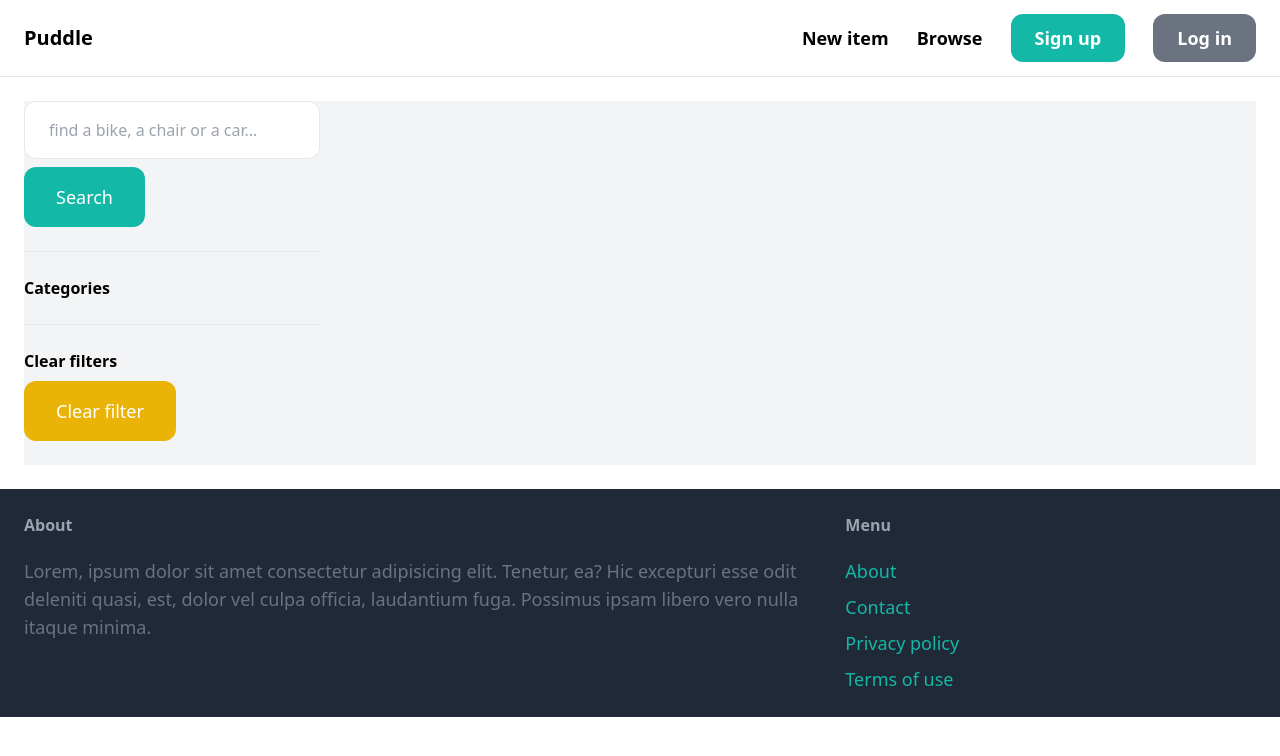
After one commit to kikutan-day65/marketplace-django, a Django app: page /items/ in a window 1280 px wide. The commit adds this page. Shown: the top 756 px of the page. Run offline with Django 4.2, Linux system fonts and the light colour scheme; data that the repository does not hold is empty; some libraries are stand-ins or nearby versions.

Commit message:
build a function to search items

```diff
--- a/core/templates/core/base.html
+++ b/core/templates/core/base.html
@@ -15,7 +15,7 @@
 
         <div class="space-x-6">
             <a href="{% url 'item:new' %}" class="text-lg font-semibold hover:text-gray-500">New item</a>
-            <a href="#" class="text-lg font-semibold hover:text-gray-500">Browse</a>
+            <a href="{% url 'item:items' %}" class="text-lg font-semibold hover:text-gray-500">Browse</a>
 
 
             {% if request.user.is_authenticated %}
--- /dev/null
+++ b/item/templates/item/items.html
@@ -0,0 +1,60 @@
+{% extends 'core/base.html' %}
+
+
+{% block title %}
+    Items
+{% endblock title %}
+
+
+{% block content %}
+    <div class="pb-6 grid grid-cols-4 gap-4 bg-gray-100">
+        <div class="col-span-1">
+            <form method="get" action="{% url 'item:items' %}">
+                <input name="query" class="w-full py-4 px-6 border rounded-xl" type="text" value="{{ query }}" placeholder="find a bike, a chair or a car...">
+
+                <button class="mt-2 py-4 px-8 text-lg bg-teal-500 text-white rounded-xl">Search</button>
+            </form>
+
+            <hr class="my-6">
+
+            <p class="font-semibold">Categories</p>
+            <ul>
+
+                {% for category in categories  %}
+                    <li class="py-2 px-2 rounded-xl {% if category.id == category_id %} bg-gray-200 {% endif %}">
+                        <a href="{% url 'item:items' %}?query={{ query }}&category={{ category.id }}">{{ category.name }}</a>
+                    </li>
+                {% endfor %}
+
+            </ul>
+
+            <hr class="my-6">
+
+            <p class="font-semibold">Clear filters</p>
+            <ul>
+                <li>
+                    <a href="{% url 'item:items' %}" class="mt-2 py-4 px-8 inline-block bg-yellow-500 text-lg rounded-xl text-white">Clear filter</a>
+                </li>
+            </ul>
+        </div>
+
+        <div class="col-span-3">
+            <div class="grid grid-cols-3 gap-3">
+                {% for item in items %}
+                    <div>
+                        <a href="{% url 'item:detail' item.id %}">
+                            <div>
+                                <img src="{{ item.image.url }}" class="rounded-t-xl">
+                            </div>
+
+                            <div class="p-6 bg-white rounded-b-xl">
+                                <h2 class="text-2xl">{{ item.name }}</h2>
+                                <p class="text-gray-500">Price: {{ item.price }}</p>
+                            </div>
+                        </a>
+                    </div>
+                {% endfor %}
+            </div>
+        </div>
+    </div>
+{% endblock content %}
--- a/item/urls.py
+++ b/item/urls.py
@@ -5,6 +5,7 @@ from . import views
 app_name = 'item'
 
 urlpatterns = [
+    path('', views.items, name='items'),
     path('<int:pk>/', views.detail, name='detail'),
     path('<int:pk>/delete', views.delete, name='delete'),
     path('new/', views.new, name='new'),
--- a/item/views.py
+++ b/item/views.py
@@ -1,10 +1,34 @@
 from django.shortcuts import render, get_object_or_404, redirect
 from django.contrib.auth.decorators import login_required
+from django.db.models import Q
 
 from .forms import NewItemForm, EditItemForm
-from .models import Item
+from .models import Item, Category
 
 # Create your views here.
+
+def items(request):
+    query = request.GET.get('query', '')
+    category_id = request.GET.get('category', 0)
+    categories = Category.objects.all()
+    items = Item.objects.filter(is_sold=False)
+
+    if category_id:
+        items = items.filter(category_id=category_id)
+
+    if query:
+        items = items.filter(
+            Q(name__icontains=query),
+            Q(descriptions__icontains=query),
+        )
+
+    context = {
+        'items': items,
+        'query': query,
+        'categories': categories,
+        'category_id': int(category_id),
+    }
+    return render(request, 'item/items.html', context)
 
 def detail(request, pk):
     item = get_object_or_404(Item, pk=pk)
```
